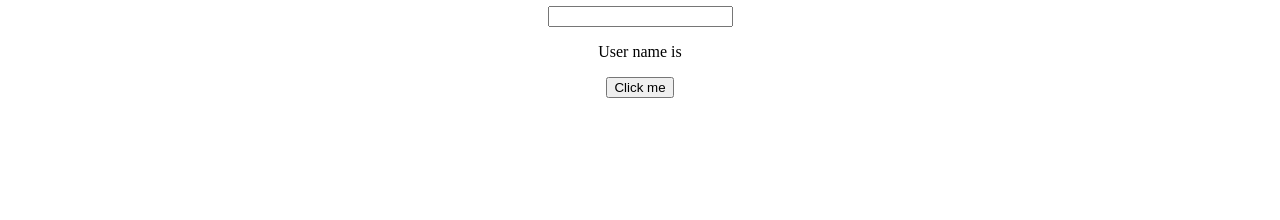
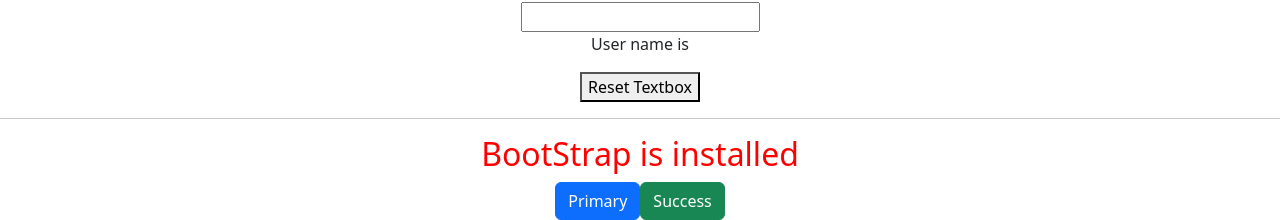
Before and after one commit to Pallav2011/angularLearning, an Angular app in the folder angular project/angularapp/: page / in a window 1280 px wide. Shown: the part 1785-2005 px from the top of the page. Before the commit the page ends 1891 px from the top, so only its background shows below. Built offline with nearby package versions, Linux system fonts and the light colour scheme.

Commit message:
installed bootstrap
installed bootstrap

```diff
--- a/angular project/angularapp/angular.json
+++ b/angular project/angularapp/angular.json
@@ -24,9 +24,13 @@
               "src/assets"
             ],
             "styles": [
+              "node_modules/bootstrap/dist/css/bootstrap.min.css",
               "src/styles.css"
             ],
-            "scripts": []
+            "scripts": [
+              "node_modules/jquery/dist/jquery.min.js",
+              "node_modules/bootstrap/dist/js/bootstrap.min.js"
+            ]
           },
           "configurations": {
             "production": {
--- a/angular project/angularapp/package.json
+++ b/angular project/angularapp/package.json
@@ -19,10 +19,13 @@
     "@angular/platform-browser": "~8.1.0",
     "@angular/platform-browser-dynamic": "~8.1.0",
     "@angular/router": "~8.1.0",
+    "bootstrap": "^5.2.3",
     "eventemitter3": "^4.0.7",
     "follow-redirects": "^1.14.9",
+    "jquery": "^3.6.3",
     "node-releases": "^2.0.2",
     "p-limit": "^4.0.0",
+    "popper.js": "^1.16.1",
     "repeat-element": "^1.1.4",
     "rxjs": "~6.4.0",
     "source-map": "^0.7.3",
--- a/angular project/angularapp/src/app/test2/test2.component.html
+++ b/angular project/angularapp/src/app/test2/test2.component.html
@@ -24,5 +24,10 @@
 <h2>Two Data binding Assignment</h2>
 <input type="text" [(ngModel)]="userName">
 <p>User name is {{userName}}</p>
-<button (click)="clearText()">Click me</button>
+<button (click)="clearText()">Reset Textbox</button>
+</div><hr>
+<div>
+    <h2>BootStrap is installed </h2>
+    <button type="button" class="btn btn-primary">Primary</button>
+    <button type="button" class="btn btn-success">Success</button>
 </div>
```
Also changed, not shown: 1 other file (tests, documents, lock files or other folders).
